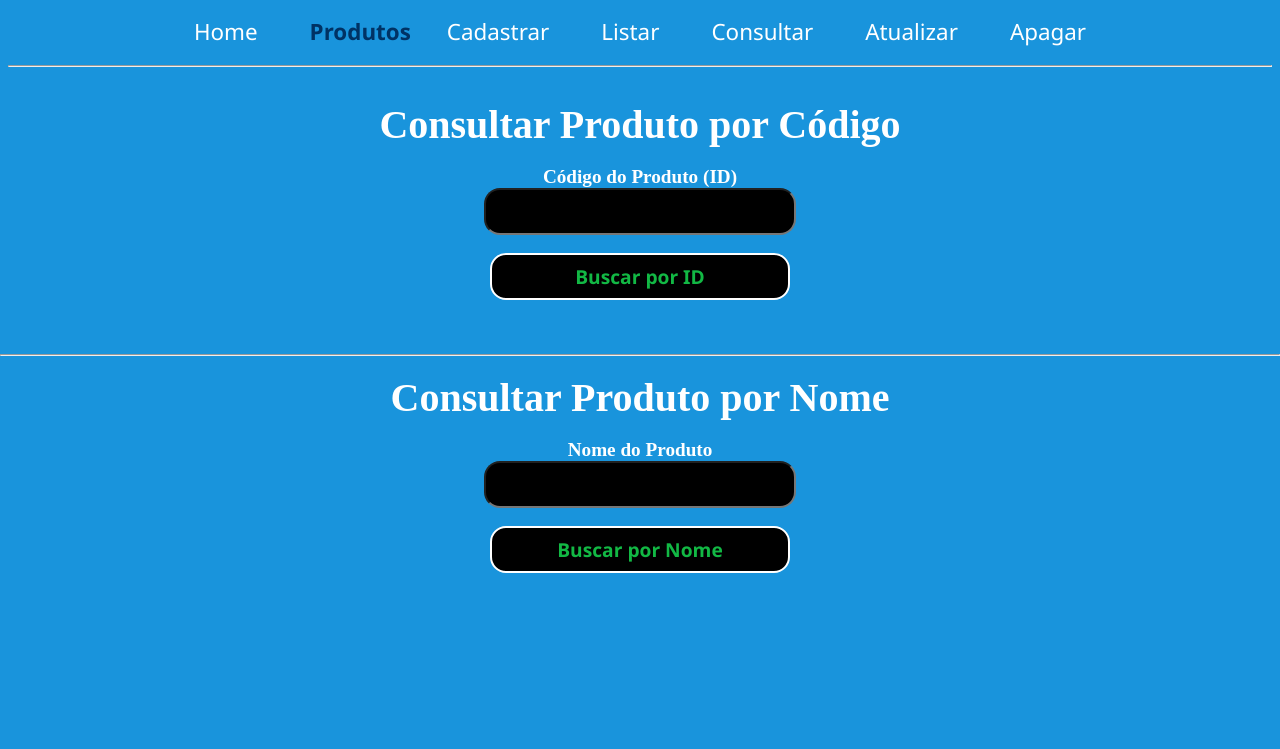
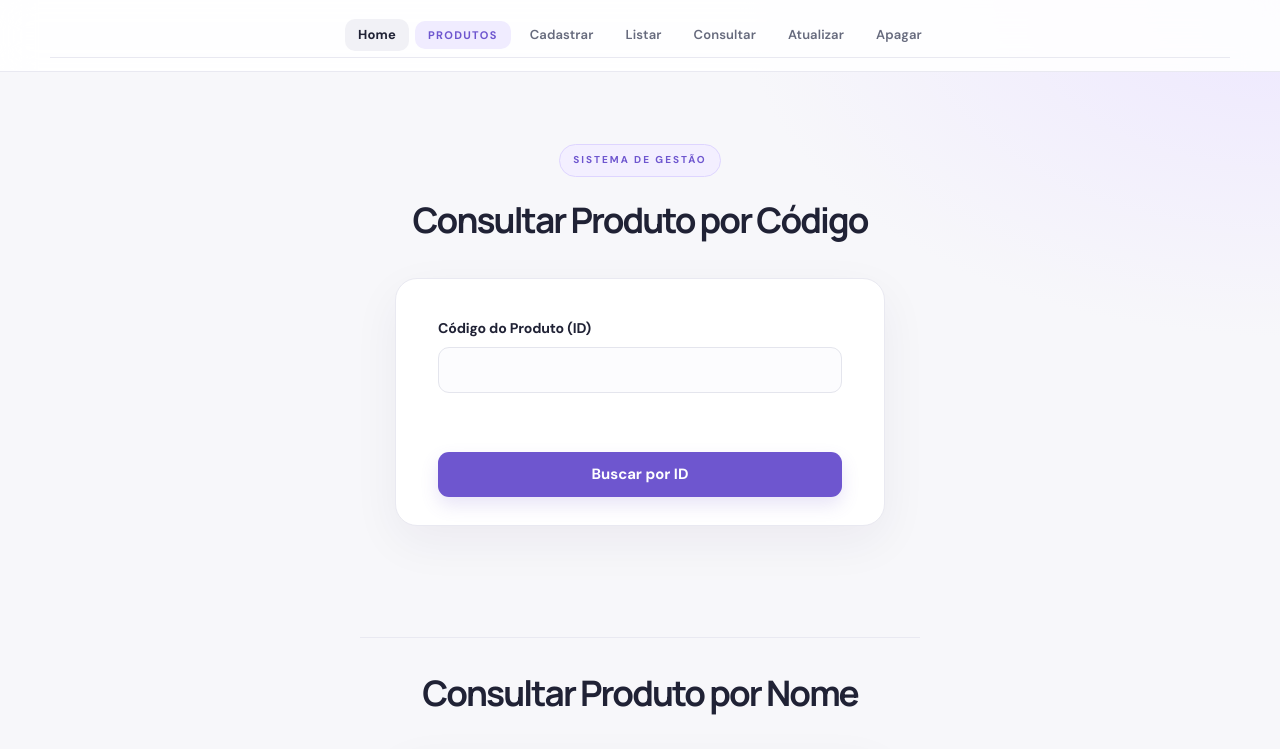
Before and after one commit to Diego-Vidal-09/Banco-de-dados-, a plain HTML site: page frontend/html/produto_consultar.html in a window 1280 px wide. Shown: the top 749 px of the page. Drawn offline with Linux system fonts and the light colour scheme.

Commit message:
Quinto  commit

```diff
--- a/frontend/css/style.css
+++ b/frontend/css/style.css
@@ -1,47 +1,125 @@
-*{
-    margin: 0;
-    padding: 0;
+/* Sistema Web — identidade visual minimalista */
+@import url('https://fonts.googleapis.com/css2?family=DM+Sans:wght@400;500;600;700&family=Manrope:wght@500;600;700;800&display=swap');
+
+:root {
+  color-scheme: light;
+  --background: #f7f7fa;
+  --surface: #ffffff;
+  --text: #202235;
+  --muted: #777b8d;
+  --stroke: #e9e9f1;
+  --accent: #6e56cf;
+  --accent-soft: #f0ecff;
+  --shadow: 0 16px 48px rgba(30, 25, 66, .055);
 }
 
-body{
-    background-color: #1994dc;
+* { box-sizing: border-box; }
+html { scroll-behavior: smooth; }
+body {
+  margin: 0;
+  min-height: 100vh;
+  background: radial-gradient(ellipse 65% 45% at 100% 0%, #ede7ff 0, transparent 65%), var(--background);
+  color: var(--text);
+  font: 400 16px/1.65 'DM Sans', 'Segoe UI', sans-serif;
+  -webkit-font-smoothing: antialiased;
 }
 
-nav{
-    padding: 16px 8px;
-    text-align: center;
+header {
+  background: rgba(255,255,255,.88);
+  border-bottom: 1px solid var(--stroke);
+  backdrop-filter: blur(16px);
 }
 
-nav a{
-    text-decoration: none;
-    font-size: 1.4rem;
-    font-family: 'Segoe UI', sans-serif;
-    color: white;
-    padding: 8px 16px;
+nav {
+  width: min(1180px, calc(100% - 36px));
+  margin: 0 auto;
+  padding: 16px 0 7px;
+  text-align: center;
+  line-height: 3.15;
+  font-size: 0; /* neutraliza espaços grandes do HTML sem alterar o markup */
 }
 
-a:hover{
-    background-color: rgba(255, 255, 255, 0.3);
-    border-radius: 16px;
-    transition: ease 0.7s;
+nav a, nav .titulo_menu {
+  display: inline-block;
+  vertical-align: middle;
+  margin: 3px 3px;
+  padding: 3px 13px;
+  border-radius: 10px;
+  line-height: 2;
+  font-size: 13px;
+  letter-spacing: .01em;
+  white-space: nowrap;
 }
 
-main, footer{
-    text-align: center;
-    color: white;
+nav a {
+  text-decoration: none;
+  color: #666a7d;
+  font-weight: 600;
+  transition: background .2s, color .2s, transform .2s;
+}
+nav a:hover, nav a:focus-visible {
+  background: var(--accent-soft);
+  color: var(--accent);
+  transform: translateY(-1px);
+}
+nav a[href$='index.html'] {
+  color: var(--text);
+  background: #f1f1f6;
+  font-weight: 800;
+}
+nav .titulo_menu {
+  color: var(--accent);
+  background: var(--accent-soft);
+  font-weight: 800;
+  text-transform: uppercase;
+  font-size: 11px;
+  letter-spacing: .12em;
+}
+nav hr {
+  width: 100%;
+  height: 1px;
+  border: none;
+  background: var(--stroke);
+  margin: 3px auto 6px;
 }
 
-h1{
-    font-size: 3rem;
+main {
+  max-width: 1120px;
+  padding: 72px 24px 100px;
+  margin: 0 auto;
+  text-align: center;
 }
+main::before {
+  content: 'SISTEMA DE GESTÃO';
+  display: inline-block;
+  padding: 7px 13px;
+  margin-bottom: 22px;
+  border: 1px solid #ded5ff;
+  border-radius: 999px;
+  background: #f3efff;
+  color: var(--accent);
+  font-size: 10px;
+  font-weight: 800;
+  letter-spacing: .2em;
+}
+h1, h2 {
+  font-family: 'Manrope', 'Segoe UI', sans-serif;
+  line-height: 1.22;
+  letter-spacing: -.055em;
+  margin: 0 auto;
+}
+h1 { font-size: clamp(2.2rem, 4vw, 3.65rem); font-weight: 800; max-width: 900px; }
+h2 { font-size: clamp(1.5rem, 2.9vw, 2.2rem); font-weight: 700; max-width: 840px; }
+main > h1 + br + br + h2,
+main > h2 { color: var(--text); }
+main > h1 ~ h2 { color: var(--muted); font-weight: 500; line-height: 1.4; letter-spacing: -.035em; }
+footer { text-align: center; padding: 28px 20px; color: var(--muted); }
+::selection { background: #e1d7ff; color: #2e2356; }
+:focus-visible { outline: 3px solid #a991ff; outline-offset: 3px; }
 
-h2{
-    font-size: 2.5rem;
+@media (max-width: 680px) {
+  nav { width: calc(100% - 20px); padding: 12px 0; line-height: 2.7; }
+  nav a, nav .titulo_menu { margin: 2px 1px; padding: 3px 9px; font-size: 12px; }
+  nav .titulo_menu { font-size: 10px; }
+  main { padding: 52px 17px 80px; }
 }
-
-.titulo_menu{
-    color: rgb(0, 50, 100);
-    font-family: 'Segoe UI';
-    font-size: 1.4rem;
-    font-weight: bold;
-}
--- a/frontend/css/style_cad.css
+++ b/frontend/css/style_cad.css
@@ -1,48 +1,113 @@
-input, button, select{
-    background-color: black;
-    border-radius: 16px;
-    text-align: center;
-    padding: 8px 4px;
-    color: white;
-    font-family: 'Segoe UI';
-    font-weight: bold;
-    width: 300px;
-    font-size: 1.20rem;
+/* Formulários, botões e listagens — complementa style.css */
+form {
+  width: min(100%, 490px);
+  margin: 10px auto 24px;
+  padding: 36px clamp(20px, 5vw, 42px) 28px;
+  background: var(--surface, #fff);
+  border: 1px solid var(--stroke, #e9e9f1);
+  border-radius: 22px;
+  box-shadow: var(--shadow, 0 16px 48px rgba(30,25,66,.055));
+  text-align: left;
 }
 
-label{
-    font-size: 1.20rem;
-    font-weight: bold;
+label {
+  display: inline-block;
+  margin: 0 0 7px;
+  color: var(--text, #202235);
+  font-size: .88rem;
+  font-weight: 700;
+  letter-spacing: -.01em;
 }
 
-button{
-    cursor: pointer;
-    background-color: black;
-    color: #12B844;
-    border: 2px solid white;
-    transition: 0.3s;
+input, select, textarea {
+  display: block;
+  width: 100%;
+  max-width: 100%;
+  min-height: 46px;
+  margin: 0;
+  padding: 11px 14px;
+  border: 1px solid #e4e5ed;
+  border-radius: 11px;
+  background: #fcfcfe;
+  color: #222337;
+  font: 500 .95rem/1.4 'DM Sans', 'Segoe UI', sans-serif;
+  text-align: left;
+  outline: none;
+  transition: border-color .2s, box-shadow .2s, background .2s;
 }
+input::placeholder, textarea::placeholder { color: #a2a4b3; }
+input:focus, select:focus, textarea:focus {
+  border-color: #9c87ec;
+  box-shadow: 0 0 0 4px #f0ebff;
+  background: #fff;
+}
+select { cursor: pointer; }
+input[type='date'] { color-scheme: light; }
 
-.resposta, .resposta_nome{
-    font-size: 1.20rem;
-    color: white;
-    font-weight: bold;
+button {
+  display: inline-flex;
+  justify-content: center;
+  align-items: center;
+  min-height: 45px;
+  padding: 11px 23px;
+  border: 1px solid transparent;
+  border-radius: 11px;
+  background: var(--accent, #6e56cf);
+  color: #fff;
+  font: 700 .93rem/1.4 'DM Sans', 'Segoe UI', sans-serif;
+  cursor: pointer;
+  box-shadow: 0 8px 18px rgba(110,86,207,.16);
+  transition: background .2s, transform .2s, box-shadow .2s;
 }
+button:hover { background: #5942b6; transform: translateY(-2px); box-shadow: 0 12px 22px rgba(110,86,207,.2); }
+button:active { transform: translateY(0); }
+button:focus-visible { outline: 3px solid #c6b7ff; outline-offset: 3px; }
+form button { width: 100%; margin-top: 6px; }
 
+.resposta, .resposta_nome, #resposta, #resposta_nome {
+  max-width: 980px;
+  margin: 16px auto;
+  color: #51459d;
+  font-size: .96rem;
+  font-weight: 600;
+  overflow-wrap: anywhere;
+}
+.resposta:empty, .resposta_nome:empty, #resposta:empty, #resposta_nome:empty { display: none; }
+
+/* Listas montadas pelo JavaScript */
 table {
-    margin: 20px auto;
-    border-collapse: collapse;
-    font-family: 'Segoe UI';
+  width: 100%;
+  max-width: 1050px;
+  margin: 24px auto;
+  border-collapse: separate;
+  border-spacing: 0;
+  overflow: hidden;
+  background: #fff;
+  border: 1px solid #e8e8f0;
+  border-radius: 15px;
+  box-shadow: 0 12px 30px rgba(28,26,53,.04);
+  color: var(--text, #202235);
+  font: 500 .9rem/1.5 'DM Sans', 'Segoe UI', sans-serif;
 }
+th, td {
+  padding: 15px 16px;
+  border: none;
+  border-bottom: 1px solid #f0eff5;
+  text-align: left;
+  overflow-wrap: anywhere;
+}
+th { background: #f6f4ff; color: #4f438a; font-weight: 800; }
+tr:last-child td { border-bottom: none; }
+tbody tr:hover td { background: #fbfaff; }
 
-th{
-    font-weight: bold;
-    background-color: rgba(0, 0, 0, 0.3);
+/* Evita tabela estourando a tela em celulares */
+.resposta, .resposta_nome, #resposta, #resposta_nome { overflow-x: auto; }
+main > hr { max-width: 560px; border: 0; border-top: 1px solid var(--stroke, #e9e9f1); }
+@media (max-width: 600px) {
+  form { border-radius: 17px; padding: 24px 19px 20px; }
+  table { font-size: .82rem; }
+  th, td { padding: 11px 12px; }
 }
-
-th, td {
-    border: 2px solid white;
-    padding: 10px;
-    text-align: center;
-    color: white;
+@media (prefers-reduced-motion: reduce) {
+  *, *::before, *::after { transition-duration: .01ms !important; scroll-behavior: auto !important; }
 }
```
